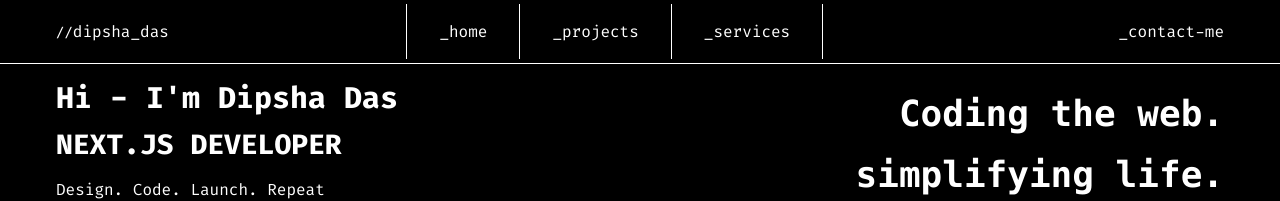
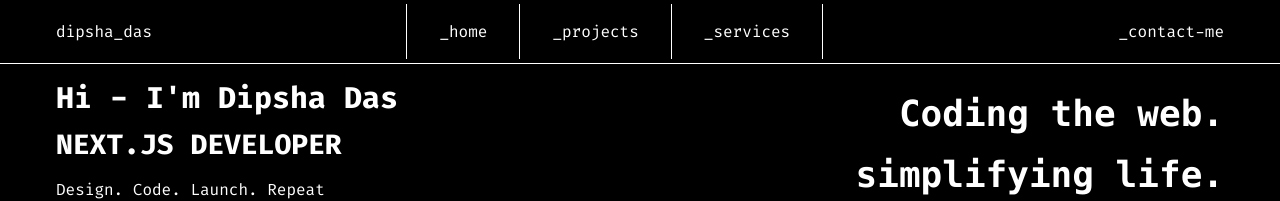
Before and after one commit to Dipxssi/portfolio, a Next.js app: page / in a window 1280 px wide. Shown: the top 201 px of the page. Built offline with nearby package versions, Linux system fonts and the light colour scheme; no server answers.

Commit message:
Navbar fixed

```diff
--- a/src/components/Navbar/Navbar.tsx
+++ b/src/components/Navbar/Navbar.tsx
@@ -40,7 +40,6 @@
         ) : (
           <Link href="/">
             <div className="animate-fade-up text-primary-content relative flex items-center transition-all duration-300 md:static gap-0">
-              <span className="text-accent font-mono text-sm">//</span>
               <span className="text-primary-content">dipsha_das</span>
             </div>
           </Link>
```
